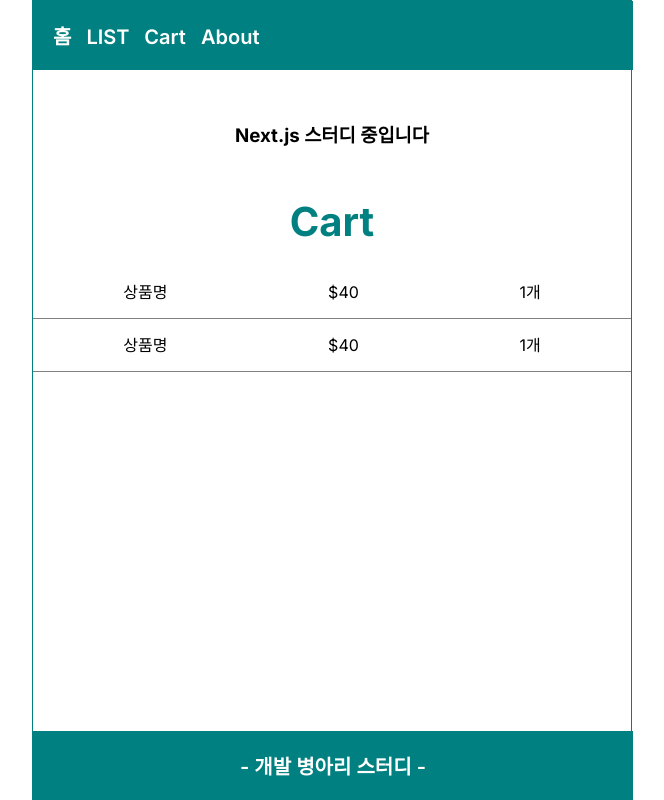
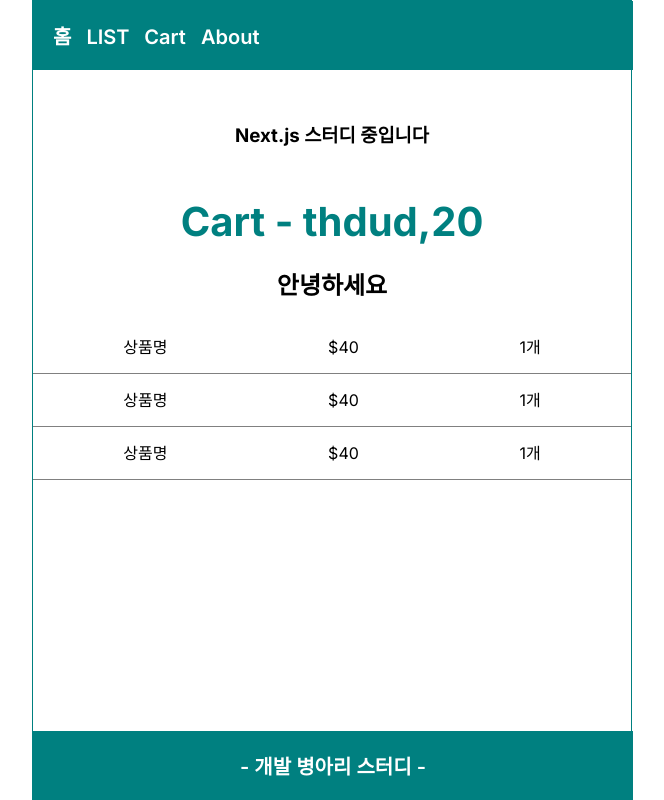
Before and after one commit to J-SoYoung/Lecture_Study_Next.js, a Next.js app in the folder next-start/: page /cart in a window 1280 px wide. Shown: the whole page, without its empty margins (308-972 px from the left). Built offline with nearby package versions, Linux system fonts and the light colour scheme.

Commit message:
[ ADD ] next.js프로젝트의 컴포넌트를 생성하라

```diff
--- /dev/null
+++ b/next-start/app/cart/data.js
@@ -0,0 +1,3 @@
+let age = 20;
+let name = "thdud";
+export { age, name };
--- a/next-start/app/cart/page.js
+++ b/next-start/app/cart/page.js
@@ -1,17 +1,27 @@
+import { age } from "./data";
+import { name } from "./data";
+import Test from "./test";
+
 export default function Cart() {
   return (
     <div>
-      <h1 className="title">Cart</h1>
-      <div className="cart-item">
-        <p>상품명</p>
-        <p>$40</p>
-        <p>1개</p>
-      </div>
-      <div className="cart-item">
-        <p>상품명</p>
-        <p>$40</p>
-        <p>1개</p>
-      </div>
+      <h1 className="title">
+        Cart - {name},{age}
+      </h1>
+      <Test />
+      <CartItem />
+      <CartItem />
+      <CartItem />
     </div>
   );
 }
+
+function CartItem() {
+  return (
+    <div className="cart-item">
+      <p>상품명</p>
+      <p>$40</p>
+      <p>1개</p>
+    </div>
+  );
+}
--- /dev/null
+++ b/next-start/app/cart/test.js
@@ -0,0 +1,7 @@
+export default function Test() {
+  return (
+    <div className="test">
+      <h2>안녕하세요</h2>
+    </div>
+  );
+}
```
